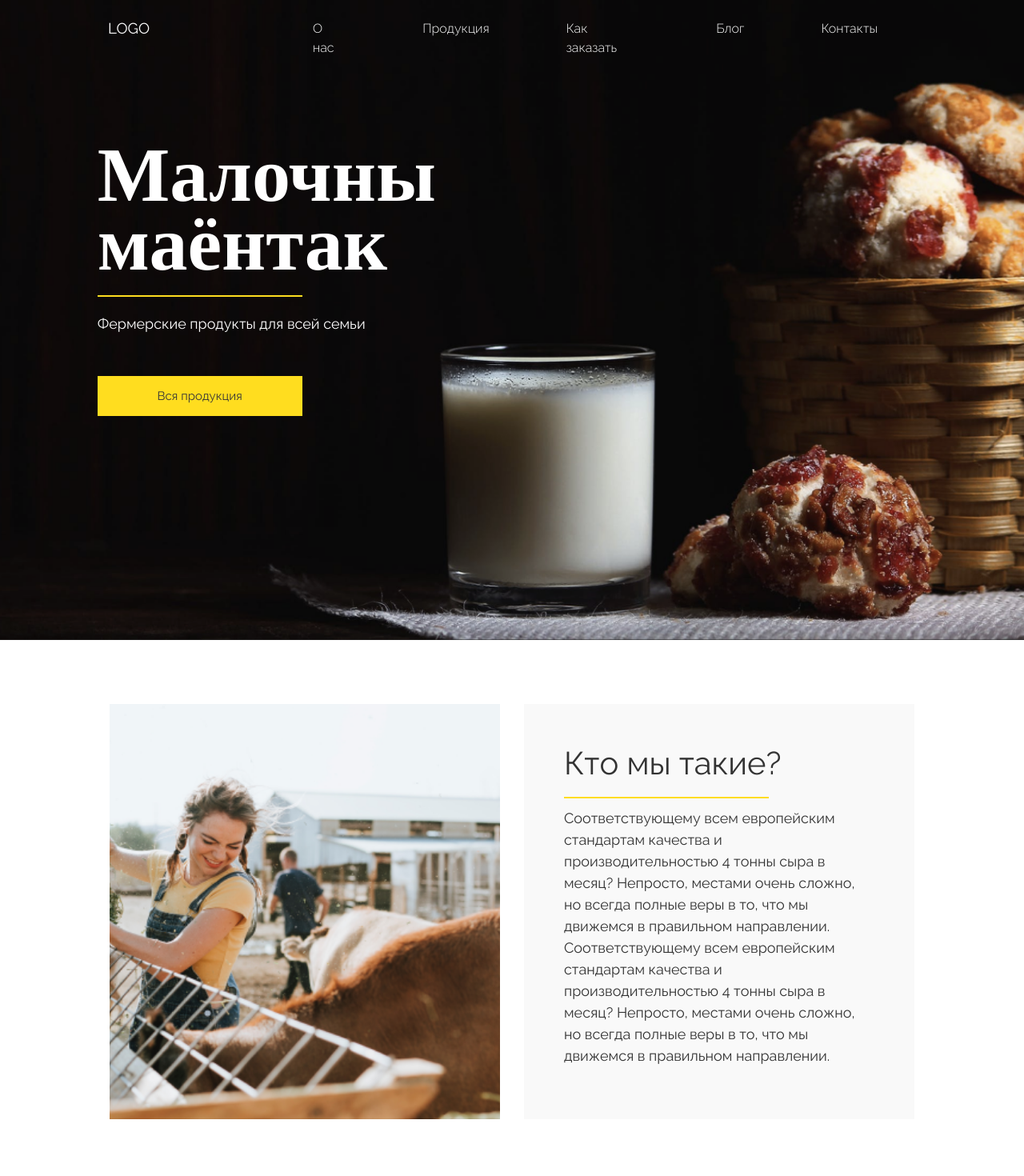
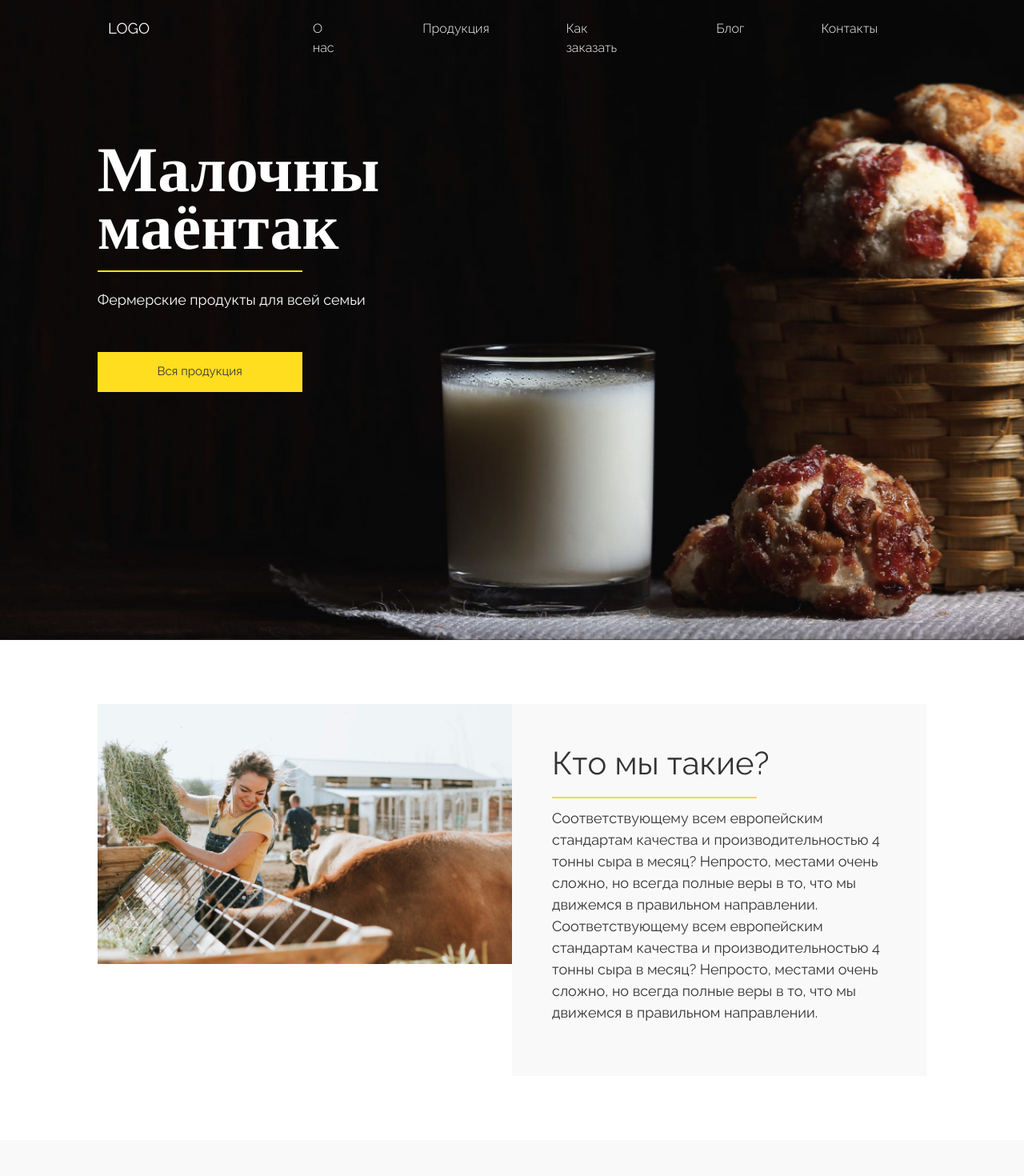
Before and after one commit to ecomilk/ecomilk.github.io, a React (Create React App) app: page / in a window 1280 px wide. Shown: the top 1470 px of the page at 80% size. Built offline with nearby package versions, Linux system fonts and the light colour scheme.

Commit message:
feat: minor layout fix

```diff
--- a/src/components/AboutUs/AboutUs.css
+++ b/src/components/AboutUs/AboutUs.css
@@ -9,13 +9,9 @@
     margin-bottom: 10vh;
 }
 
-.about-us-container .image {
-    background-image: url("./about-us.png");
-    background-position: center;
-    background-size: cover;
-    background-repeat: no-repeat;
-    min-height: 100%;
-    min-width: 100%;
+.about-us-container .image img {
+    height: 100%;
+    width: 100%;
 }
 
 .about-us-container .content {
--- a/src/components/AboutUs/AboutUs.js
+++ b/src/components/AboutUs/AboutUs.js
@@ -1,6 +1,7 @@
 import React, {Component} from 'react'
 
 import './AboutUs.css'
+import imgAboutUs from './about-us.png'
 import Line from "../Line";
 
 export default class AboutUs extends Component {
@@ -8,20 +9,16 @@ export default class AboutUs extends Component {
         return (
             <div className="about-us" id="about-us">
                 <div className="container-fluid">
-                    <div className="row">
-                        <div className="col-1">
-
-                        </div>
-                        <div className="col-10">
+                    <div className="row justify-content-md-center">
+                        <div className="col col-md-10">
                             <div className="about-us-container">
-                                <div className="container-fluid">
-                                    <div className="row">
-                                        <div className="col-6">
+                                <div className="row no-gutters">
+                                    <div className="col-sm-6">
                                         <div className="image">
-
+                                            <img src={imgAboutUs} alt=""/>
                                         </div>
                                     </div>
-                                        <div className="col-6">
+                                    <div className="col-sm-6">
                                         <div className="content">
                                             <div>
                                                 <h2>Кто мы такие?</h2>
@@ -34,7 +31,13 @@ export default class AboutUs extends Component {
                                             />
                                             <div>
                                                 <p>
-                                                        Соответствующему всем европейским стандартам качества и производительностью 4 тонны сыра в месяц? Непросто, местами очень сложно, но всегда полные веры в то, что мы движемся в правильном направлении. Соответствующему всем европейским стандартам качества и производительностью 4 тонны сыра в месяц? Непросто, местами очень сложно, но всегда полные веры в то, что мы движемся в правильном направлении.
+                                                    Соответствующему всем европейским стандартам качества и
+                                                    производительностью 4 тонны сыра в месяц? Непросто, местами очень
+                                                    сложно, но всегда полные веры в то, что мы движемся в правильном
+                                                    направлении. Соответствующему всем европейским стандартам качества и
+                                                    производительностью 4 тонны сыра в месяц? Непросто, местами очень
+                                                    сложно, но всегда полные веры в то, что мы движемся в правильном
+                                                    направлении.
                                                 </p>
                                             </div>
                                         </div>
@@ -43,10 +46,6 @@ export default class AboutUs extends Component {
                             </div>
                         </div>
                     </div>
-                        <div className="col-1">
-
-                        </div>
-                    </div>
                 </div>
             </div>
         )
--- a/src/components/AppHeader/AppHeader.css
+++ b/src/components/AppHeader/AppHeader.css
@@ -14,8 +14,8 @@
 
 .app-header h1.tinos {
     margin-top: 10vh;
-    margin-bottom: 10px;
-    font-size: 96px;
+    margin-bottom: 1vh;
+    font-size: 5rem;
     line-height: .9;
 }
 
--- a/src/components/AppHeader/AppHeader.js
+++ b/src/components/AppHeader/AppHeader.js
@@ -17,24 +17,15 @@ export default class AppHeader extends Component {
                 <NavBar/>
 
                 <div className="container-fluid">
-                    <div className="row">
-                        <div className="col-1">
-
-                        </div>
-                        <div className="col-10">
+                    <div className="row justify-content-md-center">
+                        <div className="col col-md-10">
                             <h1 className="tinos bold">
                                 Малочны <br/> маёнтак
                             </h1>
                         </div>
-                        <div className="col-1">
-
-                        </div>
                     </div>
 
-                    <div className="row">
-                        <div className="col-1">
-
-                        </div>
+                    <div className="row justify-content-md-center">
                         <div className="col-10">
                             <Line
                                 color={'#FFDD1F'}
@@ -43,39 +34,24 @@ export default class AppHeader extends Component {
                                 x2={'20vw'}
                             />
                         </div>
-                        <div className="col-1">
-
-                        </div>
                     </div>
 
-                    <div className="row">
-                        <div className="col-1">
-
-                        </div>
-                        <div className="col-10">
+                    <div className="row justify-content-md-center">
+                        <div className="col col-md-10">
                             <div className="header-paragraph">
                                 <p>
                                     Фермерские продукты для всей семьи
                                 </p>
                             </div>
                         </div>
-                        <div className="col-1">
-
-                        </div>
                     </div>
 
-                    <div className="row">
-                        <div className="col-1">
-
-                        </div>
-                        <div className="col-10">
+                    <div className="row justify-content-md-center">
+                        <div className="col col-md-10">
                             <Button
                                 label="Вся продукция"
                                 onClick={this.onClick}
                             />
-                        </div>
-                        <div className="col-1">
-
                         </div>
                     </div>
                 </div>
@@ -129,7 +105,7 @@ const NavBar = () => {
     )
 };
 
-const NavItem = ({label, target='#'}) => {
+const NavItem = ({label, target = '#'}) => {
     return (
         <li className="nav-item">
             <a className="nav-link" href={target}>{label}</a>
--- a/src/components/Button/Button.css
+++ b/src/components/Button/Button.css
@@ -5,7 +5,7 @@
     font-family: 'Raleway', sans-serif;
     font-weight: normal;
     height: 50px;
-    width: 20vw;
+    min-width: 20vw;
 }
 
 .button:hover {
```
Lines whose indentation alone changed are shown as unchanged.
